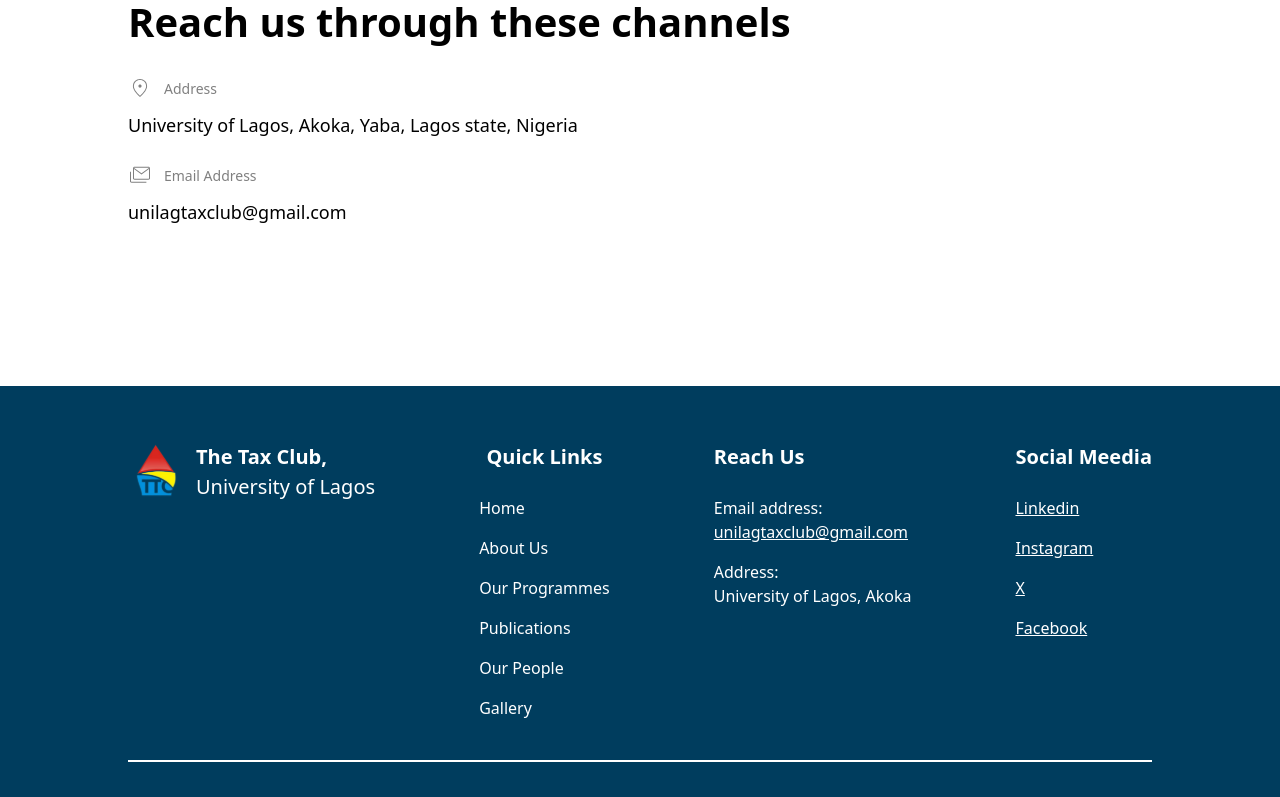
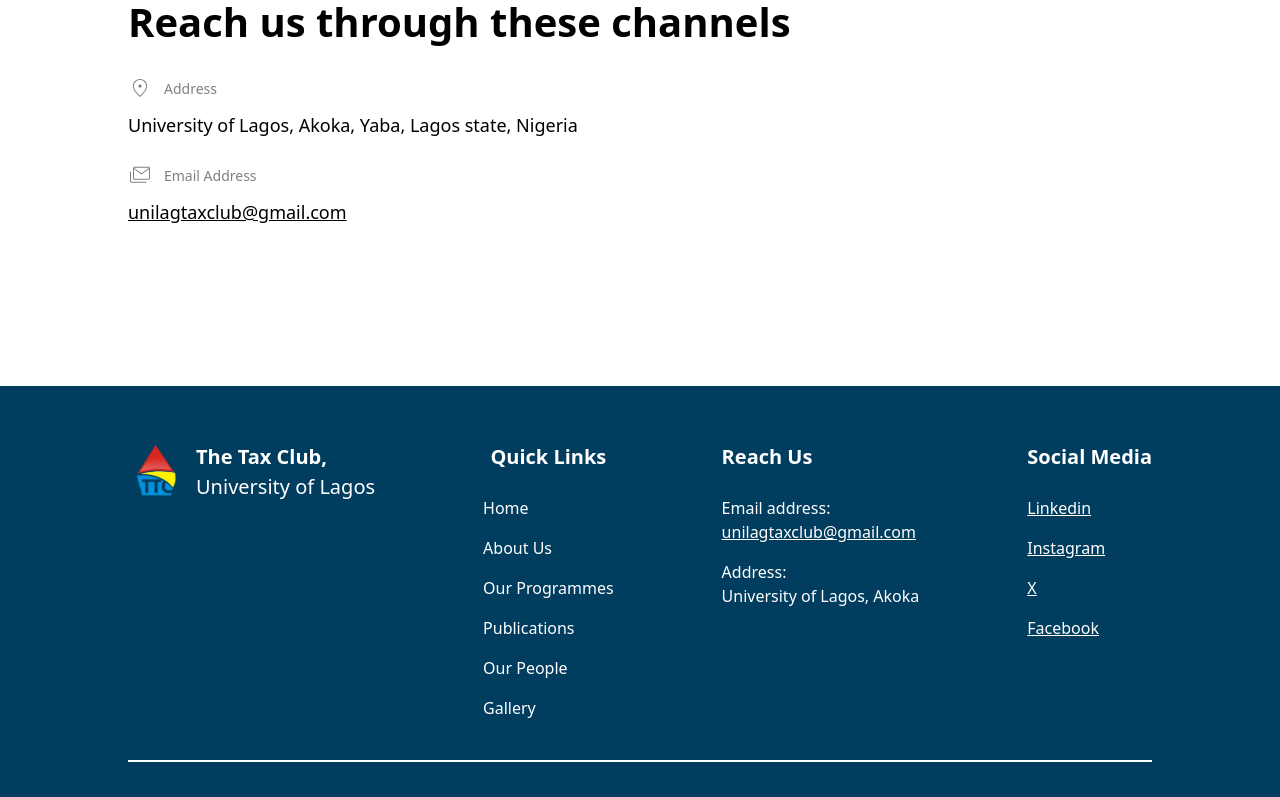
Before and after one commit to unilagtaxclub/TheTaxClub, a React (Vite) app: page /contact in a window 1280 px wide. Shown: the part 1770-2567 px from the top of the page. Built offline with nearby package versions, Linux system fonts and the light colour scheme.

Commit message:
added social links

```diff
--- a/src/component/defaults/Drawer.tsx
+++ b/src/component/defaults/Drawer.tsx
@@ -1,7 +1,7 @@
 import { NavLink } from "react-router-dom";
 import { CaretDown } from "../svgs/Icons";
 import { useState } from "react";
-import { AnimatePresence, motion } from "framer-motion";
+import { AnimatePresence } from "framer-motion";
 import ProgrammeDropdown from "../dropdowns/ProgrammeDropdown";
 import PublicationDropdown from "../dropdowns/PublicationDropdown";
 
--- a/src/component/defaults/Footer.tsx
+++ b/src/component/defaults/Footer.tsx
@@ -71,7 +71,9 @@
             <div className="space-y-4">
               <div className="flex flex-col">
                 <span>Email address:</span>
-                <span className="underline">unilagtaxclub@gmail.com</span>
+                <a href="mailto:unilagtaxclub@gmail.com" className="underline">
+                  unilagtaxclub@gmail.com
+                </a>
               </div>
               <div className="flex flex-col">
                 <span>Address:</span>
@@ -81,11 +83,29 @@
           </div>
 
           <div className="space-y-6 flex flex-col mt-10 lg:mt-0">
-            <h2 className="text-[20px] font-semibold">Social Meedia</h2>
+            <h2 className="text-[20px] font-semibold">Social Media</h2>
             <div className="space-y-4 flex flex-col">
-              <span className="underline">Linkedin</span>
-              <span className="underline">Instagram</span>
-              <span className="underline">X</span>
+              <a
+                href="https://www.linkedin.com/company/thetaxclub/"
+                target="_blank"
+                className="underline"
+              >
+                Linkedin
+              </a>
+              <a
+                href="https://www.instagram.com/unilagtaxclub/?igsh=aW1ncGxyNzhhemUy&utm_source=qr"
+                target="_blank"
+                className="underline"
+              >
+                Instagram
+              </a>
+              <a
+                href="https://x.com/unilagtaxclub?s=11"
+                target="_blank"
+                className="underline"
+              >
+                X
+              </a>
               <span className="underline">Facebook</span>
             </div>
           </div>
--- a/src/pages/contact/index.tsx
+++ b/src/pages/contact/index.tsx
@@ -108,15 +108,33 @@
           <div className="space-y-6 mt-6">
             <div className="flex items-center space-x-3">
               <LinkedIn />
-              <span className="text-[#232323] underline">Linkedin</span>
+              <a
+                href="https://www.linkedin.com/company/thetaxclub/"
+                target="_blank"
+                className="text-[#232323] underline"
+              >
+                Linkedin
+              </a>
             </div>
             <div className="flex items-center space-x-3">
               <Instagram />
-              <span className="text-[#232323] underline">Instagram</span>
+              <a
+                href="https://www.instagram.com/unilagtaxclub/?igsh=aW1ncGxyNzhhemUy&utm_source=qr"
+                target="_blank"
+                className="text-[#232323] underline"
+              >
+                Instagram
+              </a>
             </div>
             <div className="flex items-center space-x-3">
               <Twitter />
-              <span className="text-[#232323] underline">X</span>
+              <a
+                href="https://x.com/unilagtaxclub?s=11"
+                target="_blank"
+                className="text-[#232323] underline"
+              >
+                X
+              </a>
             </div>
             <div className="flex items-center space-x-3">
               <Facebook />
@@ -152,7 +170,12 @@
                   Email Address
                 </span>
               </div>
-              <p className="lg:text-[18px]">unilagtaxclub@gmail.com</p>
+              <a
+                href="mailto:unilagtaxclub@gmail.com"
+                className="lg:text-[18px] underline"
+              >
+                unilagtaxclub@gmail.com
+              </a>
             </div>
           </div>
         </div>
```
